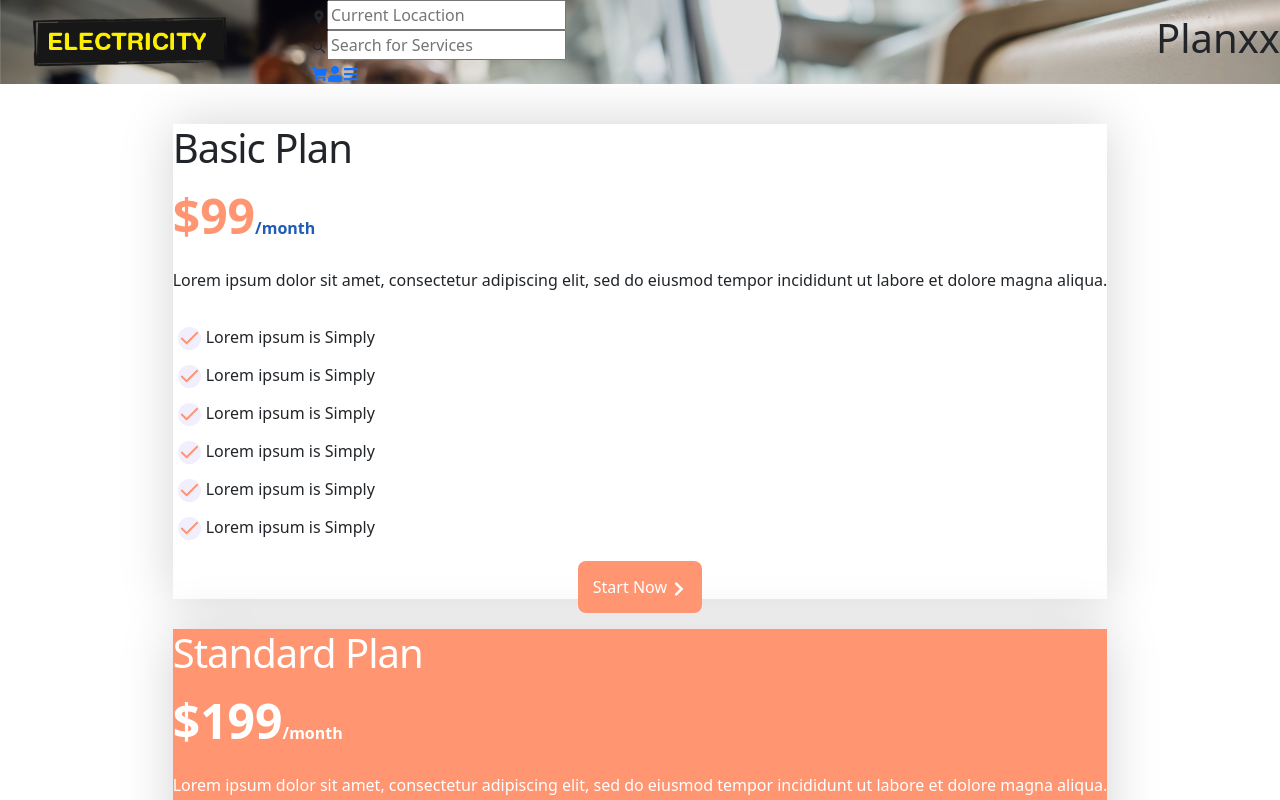
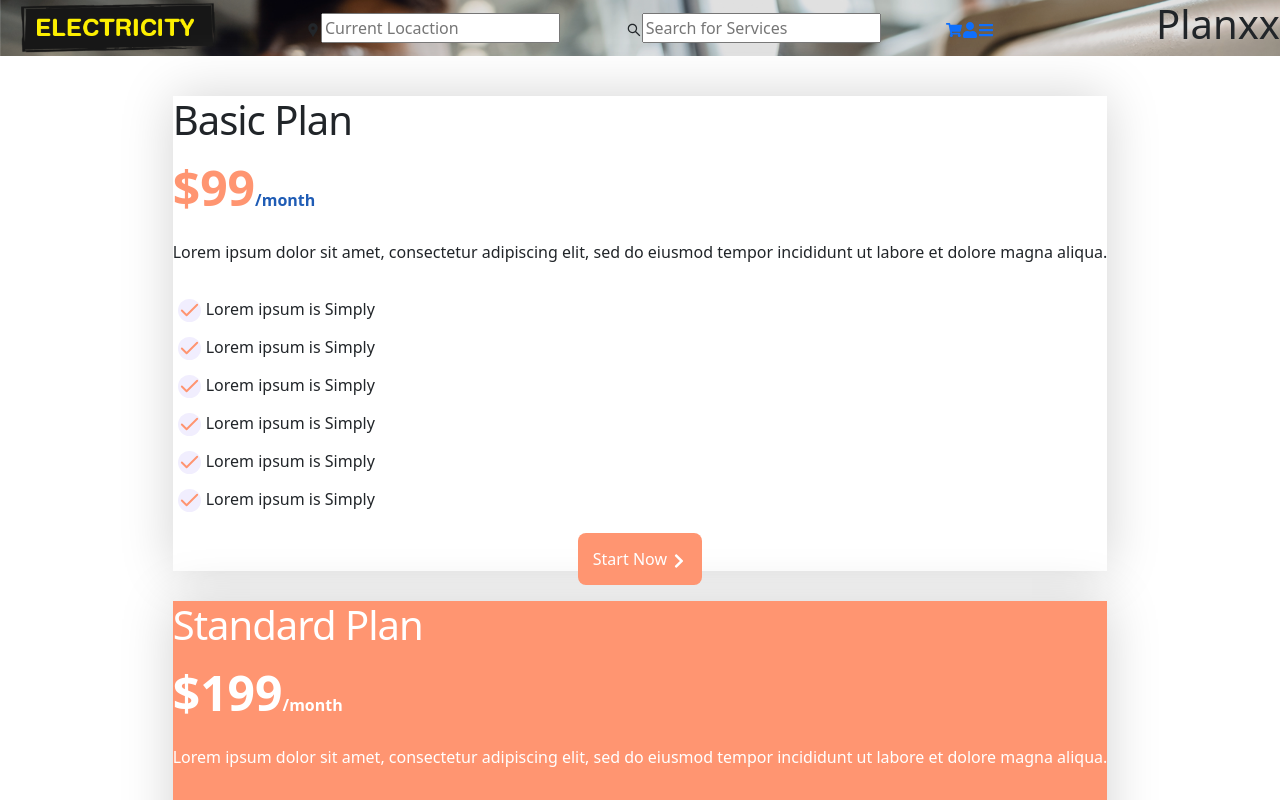
Before and after one commit to piyushNextupgrad/electricitySudhanshuUser, a Next.js app: page /plan in a window 1280 px wide. Shown: the top 800 px of the page. Built offline with nearby package versions, Linux system fonts and the light colour scheme.

Commit message:
Update navbar.jsx
inner header  changes

```diff
--- a/src/components/navbar.jsx
+++ b/src/components/navbar.jsx
@@ -7,7 +7,6 @@ import { FaSearch, FaUser, FaBars, FaRegWindowClose, FaFacebookF, FaGooglePlusG,
 
 const Navbar = () => {
     return ( <nav className={style.nav}>
-          <div className="container">
             <div className="row align-items-center">
               <div className="col-xxl-3 col-xl-3 col-lg-3 col-md-6 col-4">
                 {" "}
@@ -21,19 +20,22 @@ const Navbar = () => {
                   />
                 </Link>
               </div>
-              <div className={`${style.nav_icon} col-xxl-9 col-xl-9 col-lg-9`}>
-				   <div className={style.banner_input}>
-                    <div className={style.banner_input1}>
+              <div className="col-xxl-9 col-xl-9 col-lg-9">
+              <div className="row align-items-center">
+				   <div className="col-xxl-9 col-xl-9 col-lg-9">
+           <div className="row align-items-center">
+           <div className={`col-xxl-6 col-xl-6 col-lg-6 ${style.innersearch}` }>
                       {" "}
                       <MdLocationPin />
                       <input type="text" placeholder="Current Locaction" />
                     </div>
-                    <div className={style.banner_input2}>
+                    <div className={`col-xxl-6 col-xl-6 col-lg-6 ${style.innersearch}` }>
                       {" "}
                       <AiOutlineSearch />
                       <input type="text" placeholder="Search for Services" />
                     </div>
-                  </div>
+                  </div>  </div>
+                  <div className={`col-xxl-3 col-xl-3 col-lg-3 ${style.innerhomeicon}` }>
                 <Link href="#">
                   <FaShoppingCart />
                 </Link>
@@ -43,9 +45,10 @@ const Navbar = () => {
                 <Link href="#">
                   <FaBars/>
                 </Link>
+                </div>{" "}
               </div>{" "}
+              </div>
             </div>{" "}
-          </div>
         </nav>);
 }
 
```
